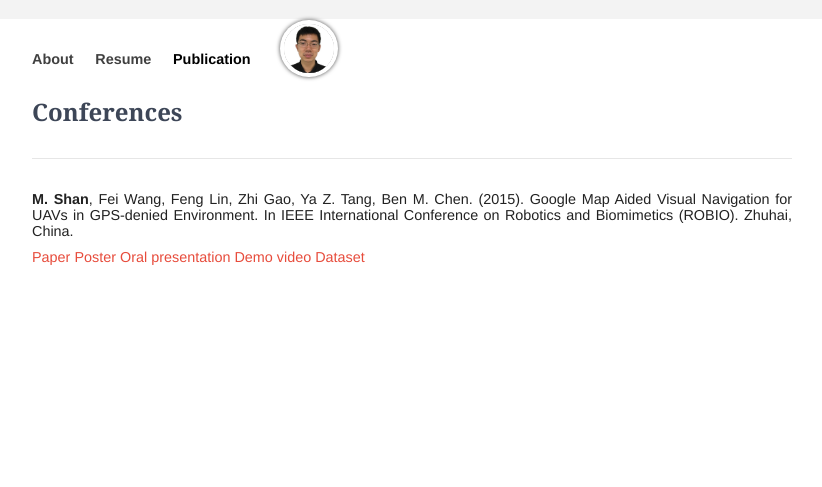
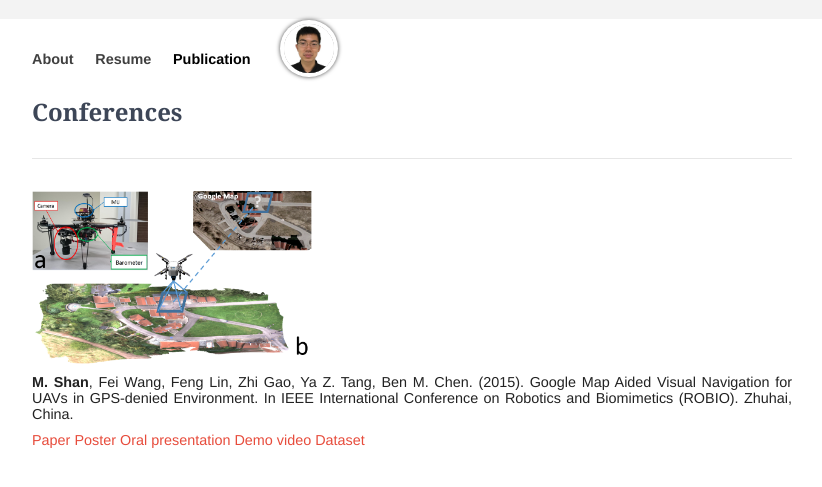
Before and after one commit to moshanATucsd/moshanATucsd.github.io, a Jekyll site: the page built from publication/index.html, in a window 1280 px wide. Shown: the top 487 px of the page, without its empty margins (228-1050 px from the left). Built offline with Jekyll 4.4.1, drawn with Linux system fonts in a browser that asks for light colours; nearby versions of some CDN libraries.

Commit message:
edit margin

```diff
--- a/publication/index.html
+++ b/publication/index.html
@@ -10,8 +10,7 @@
 
  <div>
      <p>
-     <src="/images/publication/robio15_overview.png"
-         alt="Oxford Screenshot" width="280">
+     <img src="/images/publication/robio15_overview.png" alt="Oxford Screenshot" width="280" align="middle" >
      </p>
 
      <p>
```
